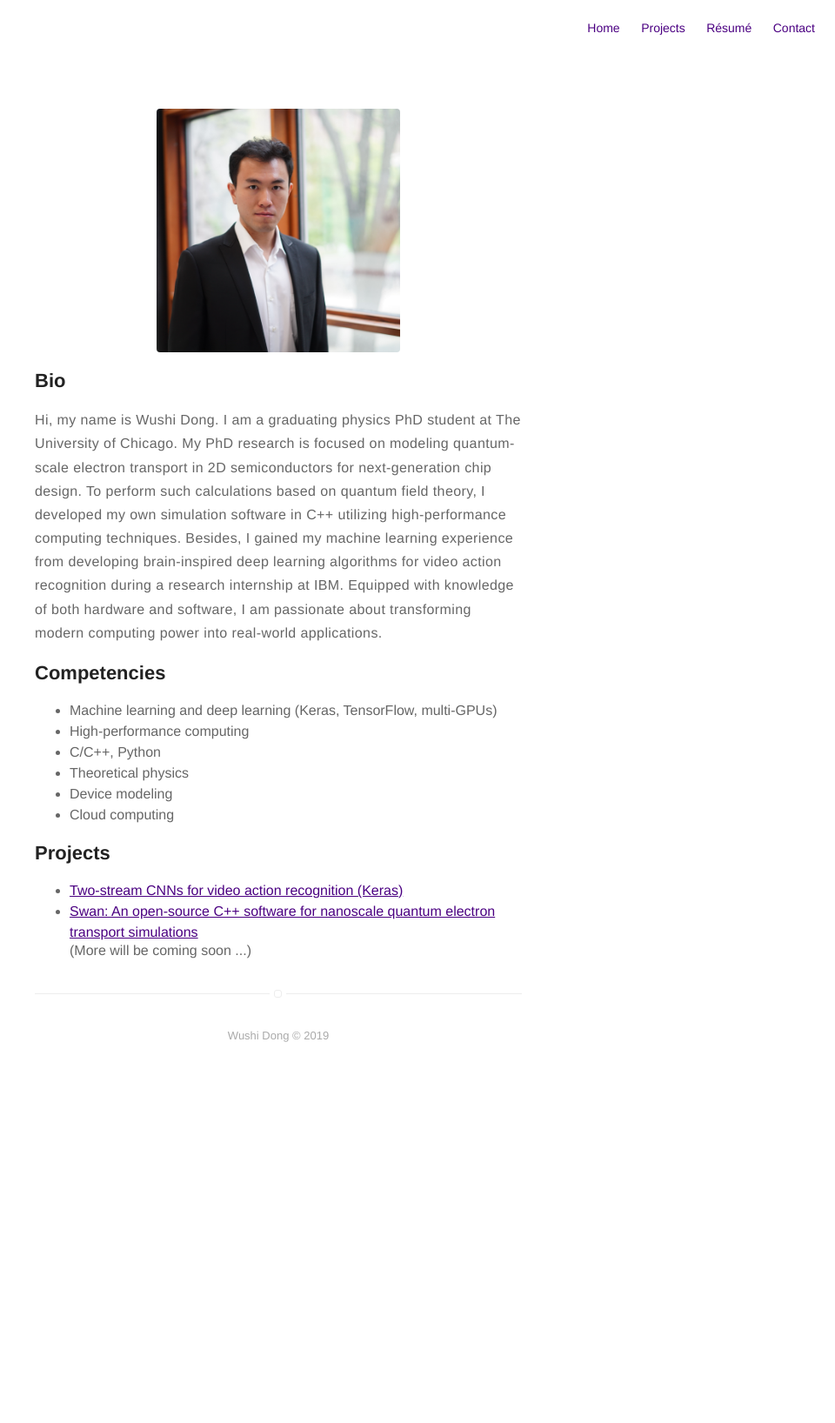
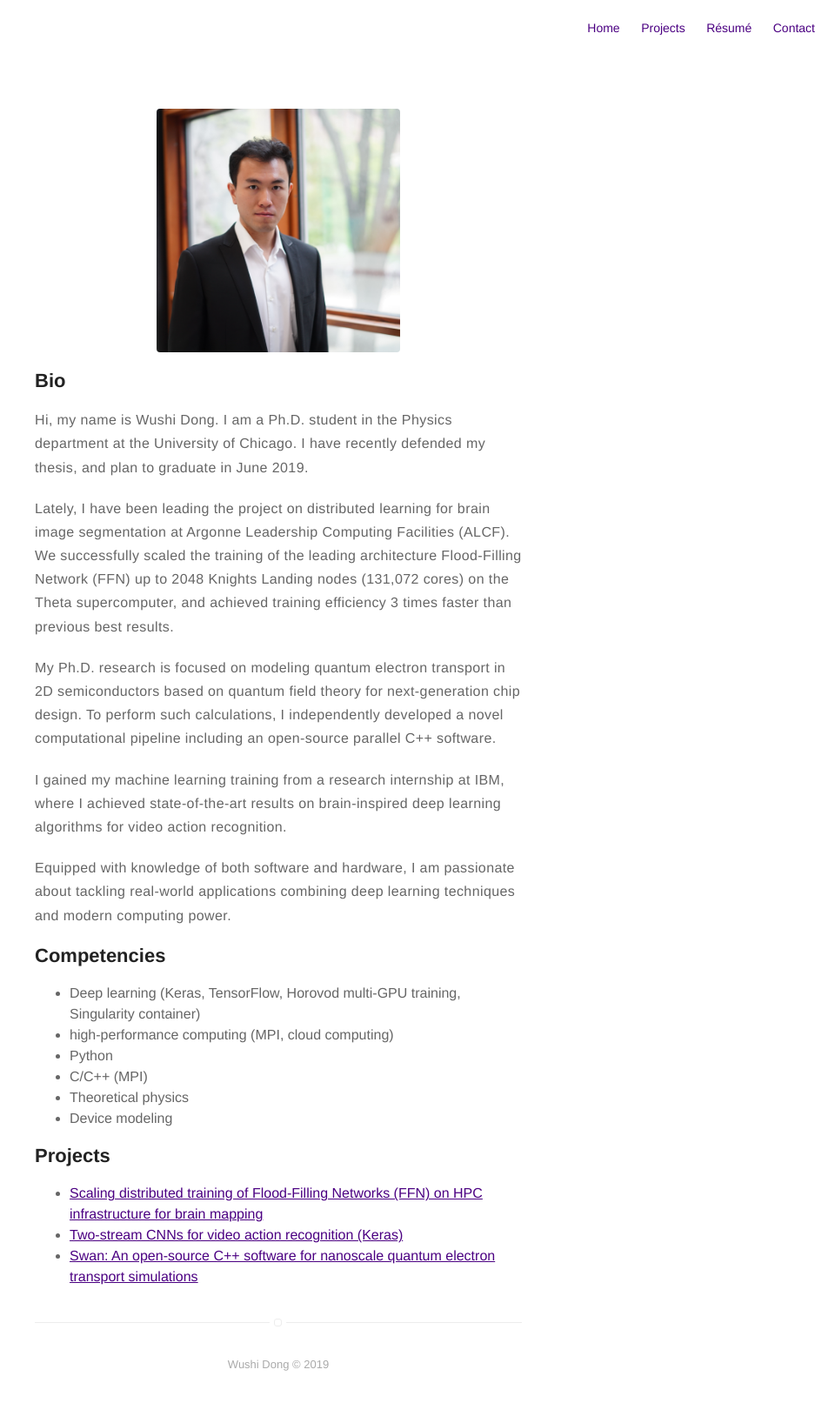
Before and after one commit to wushidonguc/wushidonguc.github.io, a Jekyll site: the page built from about.md, in a window 1280 px wide. Shown: the whole page at 87% size, without its empty margins (320-1280 px from the left). Built offline with Jekyll 4.4.1, drawn with Linux system fonts in a browser that asks for light colours; before the commit the page ends 1258 px from its top, so only the background shows below that.

Commit message:
version_0.2.5

```diff
--- a/about.md
+++ b/about.md
@@ -5,23 +5,30 @@ layout: page
 ![Profile Image]({{ site.url }}/{{ site.picture }})
 
 <h2>Bio</h2>
-<p>Hi, my name is Wushi Dong. I am a graduating physics PhD student at The University of Chicago. My PhD research is focused on modeling quantum-scale electron transport in 2D semiconductors for next-generation chip design. To perform such calculations based on quantum field theory, I developed my own simulation software in C++ utilizing high-performance computing techniques. Besides, I gained my machine learning experience from developing brain-inspired deep learning algorithms for video action recognition during a research internship at IBM. Equipped with knowledge of both hardware and software, I am passionate about transforming modern computing power into real-world applications.
-</p>
+Hi, my name is Wushi Dong. I am a Ph.D. student in the Physics department at the University of Chicago. I have recently defended my thesis, and plan to graduate in June 2019. <br/>
+
+Lately, I have been leading the project on distributed learning for brain image segmentation at Argonne Leadership Computing Facilities (ALCF). We successfully scaled the training of the leading architecture Flood-Filling Network (FFN) up to 2048 Knights Landing nodes (131,072 cores) on the Theta supercomputer, and achieved training efficiency 3 times faster than previous best results. <br/>
+
+My Ph.D. research is focused on modeling quantum electron transport in 2D semiconductors based on quantum field theory for next-generation chip design. To perform such calculations, I independently developed a novel computational pipeline including an open-source parallel C++ software. <br/>
+
+I gained my machine learning training from a research internship at IBM, where I achieved state-of-the-art results on brain-inspired deep learning algorithms for video action recognition. <br/>
+
+Equipped with knowledge of both software and hardware, I am passionate about tackling real-world applications combining deep learning techniques and modern computing power.
 
 <h2>Competencies</h2>
 <ul class="skill-list">
-	<li>Machine learning and deep learning (Keras, TensorFlow, multi-GPUs)</li>
-	<li>High-performance computing</li>
-	<li>C/C++, Python</li>
+	<li>Deep learning (Keras, TensorFlow, Horovod multi-GPU training, Singularity container)</li>
+	<li>high-performance computing (MPI, cloud computing)</li>
+	<li>Python</li>
+	<li>C/C++ (MPI)</li>
 	<li>Theoretical physics</li>
 	<li>Device modeling</li>
-	<li>Cloud computing</li>
 </ul>
 
 <h2>Projects</h2>
 
 <ul>
+	<li><a href="{{ site.url }}/distributed_ffn">Scaling distributed training of Flood-Filling Networks (FFN) on HPC infrastructure for brain mapping</a></li>
 	<li><a href="{{ site.url }}/two-stream-action-recognition-keras">Two-stream CNNs for video action recognition (Keras)</a></li>
  	<li><a href="{{ site.url }}/swan"> Swan: An open-source C++ software for nanoscale quantum electron transport simulations</a></li>
- (More will be coming soon ...)
 </ul>
```
Also changed, not shown: 2 other files.
